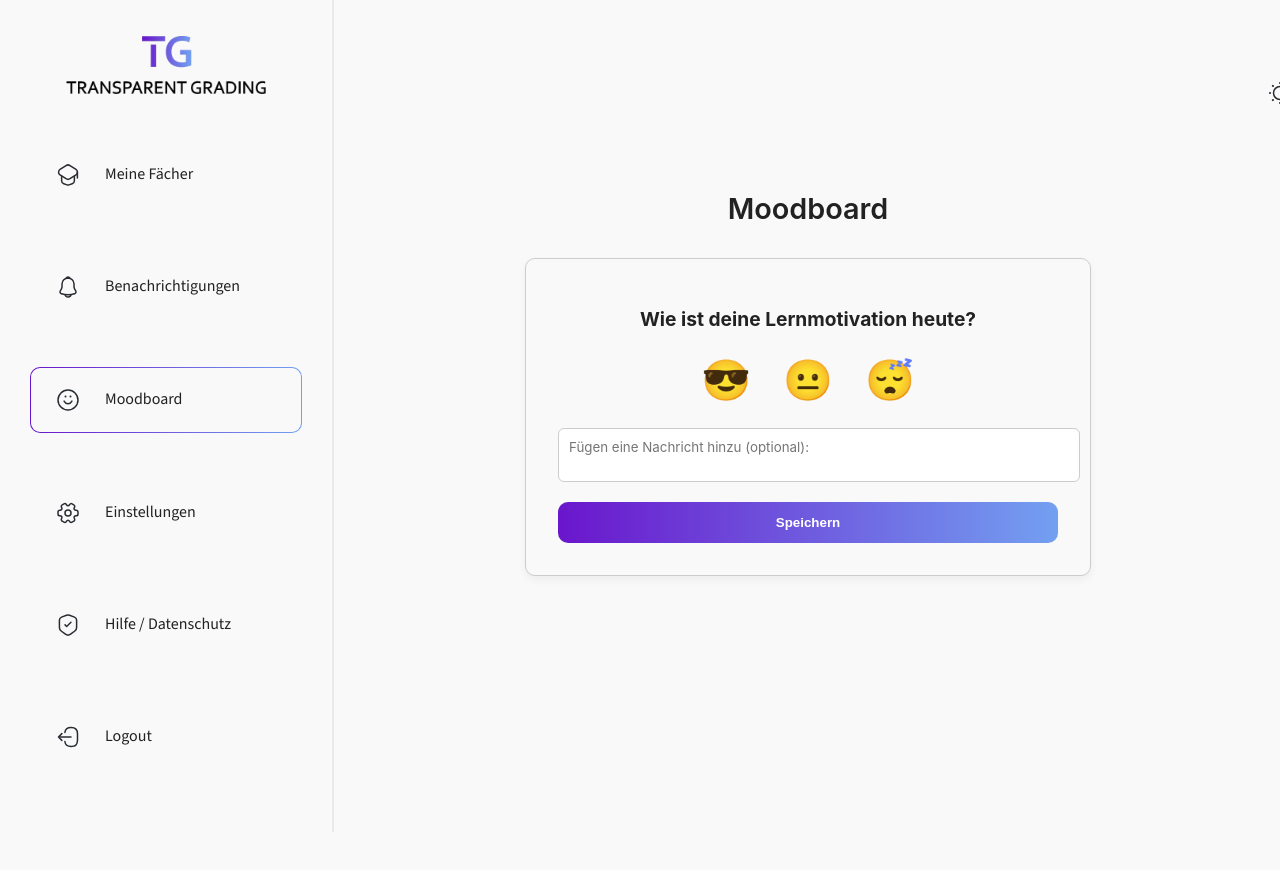
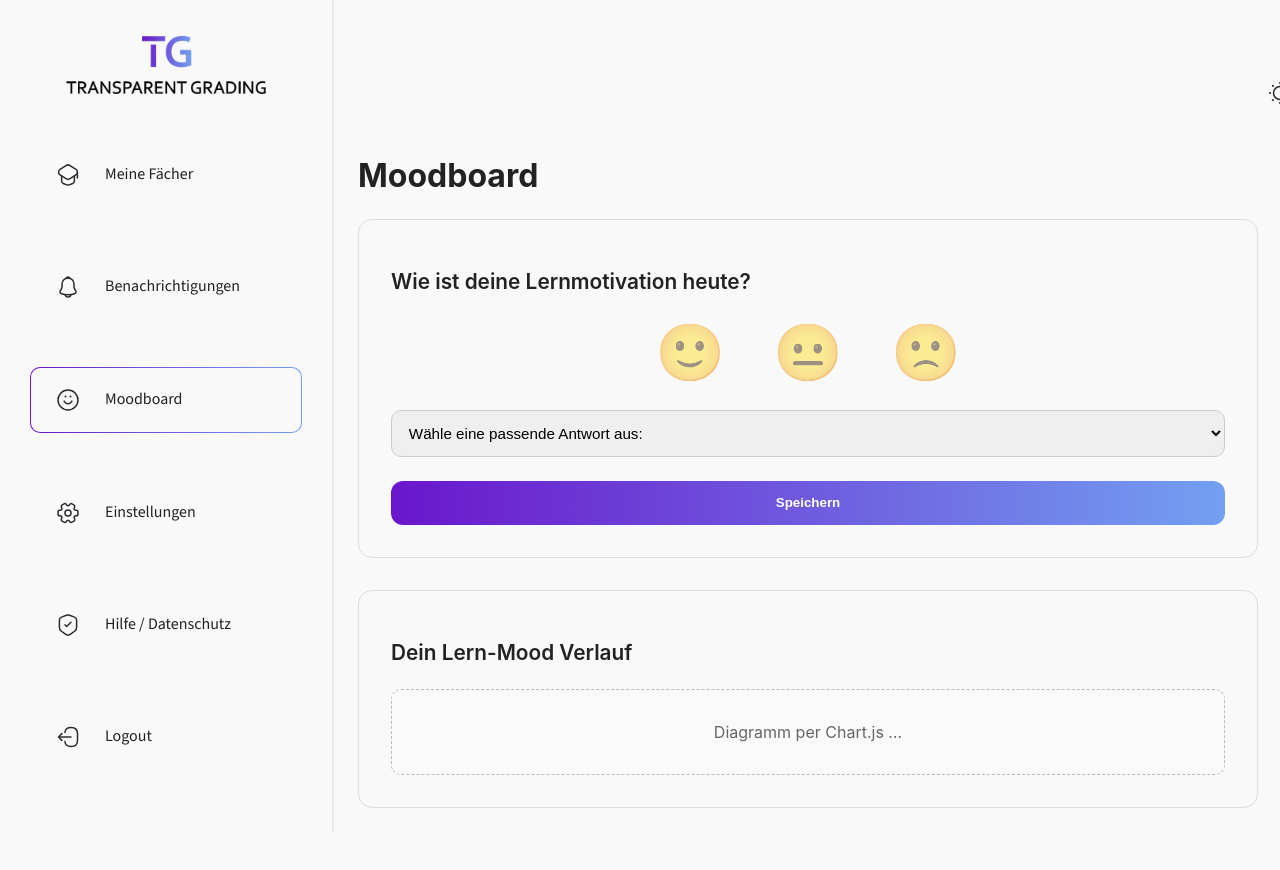
Before and after one commit to LeonE06/TransparentGrading, a Vue app in the folder frontend/: page /schueler/moodboard in a window 1280 px wide. Shown: the top 870 px of the page. Built offline with nearby package versions, Linux system fonts and the light colour scheme; no server answers.

Commit message:
modboard nach figma geupdatet

```diff
--- a/frontend/src/App.vue
+++ b/frontend/src/App.vue
@@ -4,7 +4,7 @@
     <component :is="currentNavbar" v-if="currentNavbar" />
 
     <main class="content">
-      <Header />
+      <Header/>
       <router-view />
     </main>
   </div>
--- a/frontend/src/views/KlassenView.vue
+++ b/frontend/src/views/admin/KlassenView.vue
@@ -89,8 +89,8 @@
 <script setup>
 import { ref, computed, onMounted } from 'vue'
 import axios from 'axios'
-import ClassCreateModal from '../components/ClassCreateModal.vue'
-import EditClassModal from '../components/EditClassModal.vue'
+import ClassCreateModal from '../../components/ClassCreateModal.vue'
+import EditClassModal from '../../components/EditClassModal.vue'
 
 
 const isDev = import.meta.env.DEV
--- a/frontend/src/views/SchuelerView.vue
+++ b/frontend/src/views/admin/SchuelerView.vue
@@ -92,7 +92,7 @@
 <script setup>
 import { ref, computed, onMounted } from 'vue'
 import axios from 'axios'
-import EditStudentModal from '../components/EditStudentModal.vue'
+import EditStudentModal from '../../components/EditStudentModal.vue'
 import { useTheme } from '@/composables/useTheme.js'
 const { isDark, toggleTheme } = useTheme()
 
--- a/frontend/src/views/schueler/MoodboardView.vue
+++ b/frontend/src/views/schueler/MoodboardView.vue
@@ -1,154 +1,180 @@
 <template>
-  <div class="moodboard-container">
+  <div class="moodboard-wrapper">
     <h1>Moodboard</h1>
 
+    <!-- Mood Auswahl Card -->
     <div class="mood-card">
       <h2>Wie ist deine Lernmotivation heute?</h2>
 
       <div class="emoji-row">
-        <span
-          class="emoji"
-          :class="{ selected: selectedMood === 'motiviert' }"
-          @click="selectMood('motiviert')"
-        >😎</span>
+        <div
+          class="emoji emoji-good"
+          :class="{ active: mood === 'gut' }"
+          @click="setMood('gut')"
+        >
+          🙂
+        </div>
 
-        <span
-          class="emoji"
-          :class="{ selected: selectedMood === 'neutral' }"
-          @click="selectMood('neutral')"
-        >😐</span>
+        <div
+          class="emoji emoji-neutral"
+          :class="{ active: mood === 'neutral' }"
+          @click="setMood('neutral')"
+        >
+          😐
+        </div>
 
-        <span
-          class="emoji"
-          :class="{ selected: selectedMood === 'müde' }"
-          @click="selectMood('müde')"
-        >😴</span>
+        <div
+          class="emoji emoji-bad"
+          :class="{ active: mood === 'schlecht' }"
+          @click="setMood('schlecht')"
+        >
+          🙁
+        </div>
       </div>
 
-      <textarea
-        v-model="message"
-        placeholder="Fügen eine Nachricht hinzu (optional):"
-      ></textarea>
+      <select v-model="note">
+        <option disabled value="">Wähle eine passende Antwort aus:</option>
+        <option>Super motiviert! 💪</option>
+        <option>Geht so… 😐</option>
+        <option>Müde / unmotiviert 😴</option>
+      </select>
 
-      <button @click="saveMood">Speichern</button>
+      <button class="save-btn" @click="saveMood">Speichern</button>
     </div>
 
-    <p v-if="saved" class="saved-message">✅ Stimmung gespeichert!</p>
+    <!-- Mood Verlauf Placeholder -->
+    <div class="chart-card">
+      <h2>Dein Lern-Mood Verlauf</h2>
+
+      <div class="chart-placeholder">
+        Diagramm per Chart.js …
+      </div>
+    </div>
+
+    <p v-if="saved" class="saved-message">Deine Stimmung wurde gespeichert!</p>
   </div>
 </template>
 
 <script setup>
 import { ref } from 'vue'
 
-const selectedMood = ref(null)
-const message = ref('')
+const mood = ref('')
+const note = ref('')
 const saved = ref(false)
 
-function selectMood(mood) {
-  selectedMood.value = mood
+function setMood(m) {
+  mood.value = m
   saved.value = false
 }
 
 function saveMood() {
-  if (!selectedMood.value) {
-    alert('Bitte wähle zuerst eine Stimmung aus.')
+  if (!mood.value) {
+    alert("Bitte wähle zuerst deine Stimmung aus.")
     return
   }
 
-  console.log('Mood gespeichert:', {
-    stimmung: selectedMood.value,
-    nachricht: message.value,
+  console.log("Mood gespeichert:", {
+    stimmung: mood.value,
+    antwort: note.value
   })
 
   saved.value = true
-  message.value = ''
 }
 </script>
 
 <style scoped>
-.moodboard-container {
-  display: flex;
-  flex-direction: column;
-  align-items: center;
-  text-align: center;
+/* --- Basic page layout --- */
+.moodboard-wrapper {
+  max-width: 900px;
+  margin: 2rem auto;
   font-family: "Inter", sans-serif;
-  margin-top: 3rem;
 }
 
 h1 {
-  font-size: 1.8rem;
-  margin-bottom: 2rem;
-  font-weight: 600;
-  color: var(--text);
-}
-
-.mood-card {
-  width: 90%;
-  max-width: 500px;
-  background-color: var(--first-background-color);
-  border: 1.5px solid #ccc;
-  border-radius: 10px;
-  padding: 2rem;
-  box-shadow: 0 4px 8px rgba(0,0,0,0.05);
+  font-size: 2rem;
+  font-weight: 700;
+  margin-bottom: 1.5rem;
 }
 
 h2 {
-  font-size: 1.2rem;
+  font-size: 1.3rem;
   margin-bottom: 1.5rem;
-  color: var(--text);
+  font-weight: 600;
 }
 
+/* --- Card Styles --- */
+.mood-card,
+.chart-card {
+  background: var(--first-background-color);
+  border-radius: 14px;
+  padding: 2rem;
+  margin-bottom: 2rem;
+  border: 1px solid #ddd;
+}
+
+/* --- Emoji Row --- */
 .emoji-row {
   display: flex;
   justify-content: center;
-  gap: 2rem;
   margin-bottom: 1.5rem;
+  gap: 3rem;
 }
 
 .emoji {
-  font-size: 2.5rem;
+  font-size: 3.5rem;
   cursor: pointer;
-  transition: transform 0.2s, filter 0.2s;
+  transition: 0.2s;
+  opacity: 0.5;
 }
 
-.emoji:hover {
-  transform: scale(1.1);
+.emoji.active {
+  opacity: 1;
+  transform: scale(1.2);
+  filter: drop-shadow(0 0 8px var(--primary));
 }
 
-.selected {
-  transform: scale(1.3);
-  filter: drop-shadow(0 0 8px var(--secondary));
+/* --- Dropdown --- */
+select {
+  width: 100%;
+  padding: 0.8rem;
+  border-radius: 10px;
+  border: 1px solid #ccc;
+  margin-bottom: 1.5rem;
+  font-size: 0.95rem;
 }
 
-textarea {
+/* --- Button --- */
+.save-btn {
   width: 100%;
-  border-radius: 6px;
-  border: 1px solid #ccc;
-  padding: 10px;
-  font-family: "Inter", sans-serif;
-  resize: none;
-  margin-bottom: 1rem;
+  padding: 0.9rem;
+  border: none;
+  border-radius: 12px;
+  font-weight: 600;
+  background: linear-gradient(to right, var(--primary), var(--secondary));
+  color: white;
+  cursor: pointer;
+  transition: 0.2s;
 }
 
-button {
-  width: 100%;
-  padding: 0.8rem;
-  border: none;
-  border-radius: 10px;
-  background: linear-gradient(to right, var(--primary), var(--secondary));
-  color: white;
-  font-weight: 600;
-  cursor: pointer;
-  transition: opacity 0.2s;
-}
-
-button:hover {
+.save-btn:hover {
   opacity: 0.9;
 }
 
+/* --- Chart Placeholder --- */
+.chart-placeholder {
+  background: #fafafa;
+  padding: 2rem;
+  border-radius: 10px;
+  border: 1px dashed #bbb;
+  text-align: center;
+  color: #666;
+  font-size: 1rem;
+}
+
+/* Saved message */
 .saved-message {
-  margin-top: 1rem;
   color: var(--primary);
-  font-weight: 500;
+  font-weight: 600;
+  text-align: center;
 }
 </style>
```
Also changed, not shown: frontend/src/router/index.js (+4 -4 lines), frontend/src/views/admin/EinstellungenView.vue (renamed from frontend/src/views/EinstellungenView.vue), frontend/src/views/admin/LehrerView.vue (renamed from frontend/src/views/LehrerView.vue).
